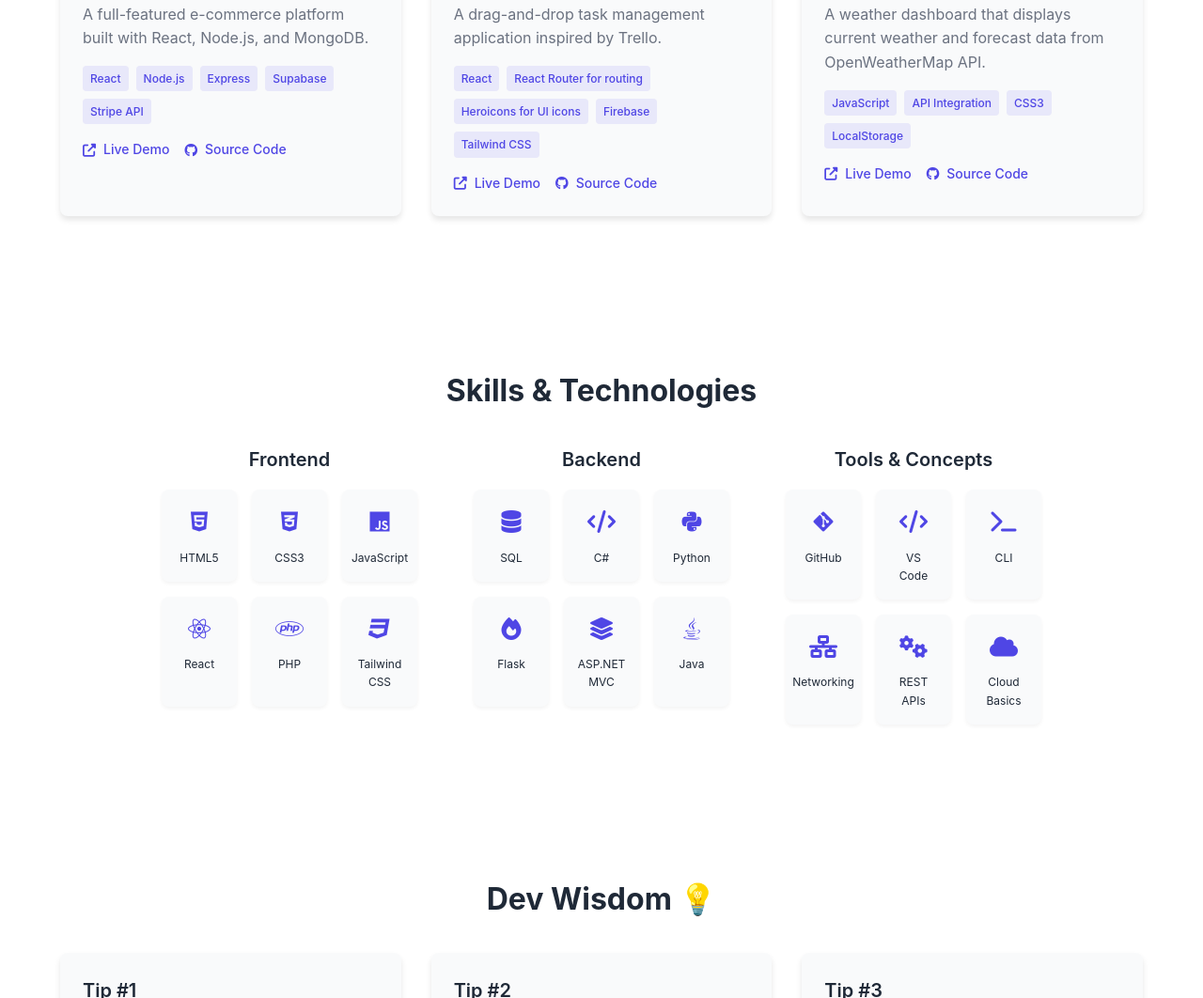
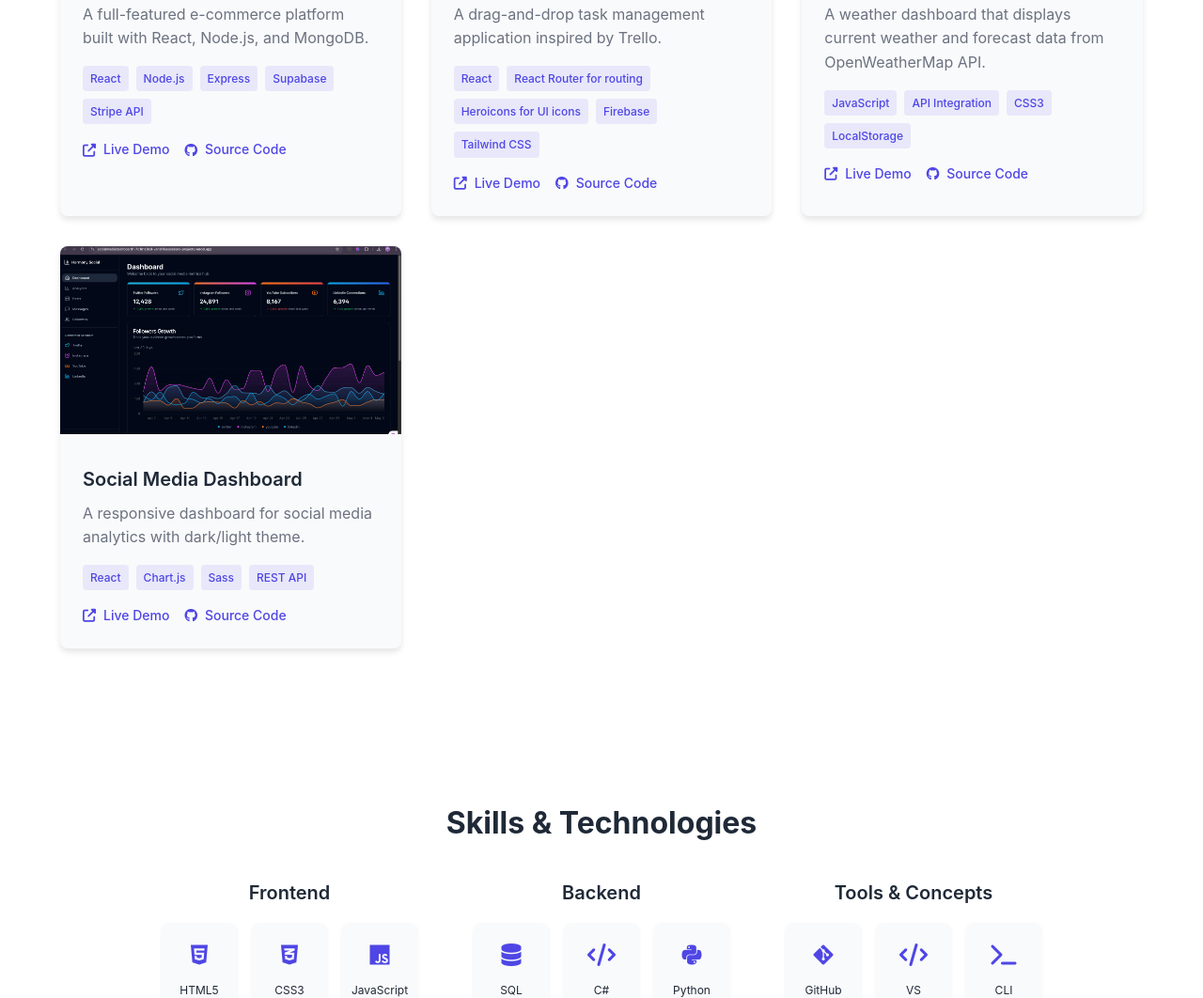
Before and after one commit to VanshikaSalekar/Vanshika-s_Portfolio, a plain HTML site: page index.html in a window 1280 px wide. Shown: the part 2074-3136 px from the top of the page at 94% size. Drawn offline with nearby package versions, Linux system fonts and the light colour scheme.

Commit message:
update again

```diff
--- a/index.html
+++ b/index.html
@@ -1366,15 +1366,15 @@
         technologies: ['JavaScript', 'API Integration', 'CSS3', 'LocalStorage'],
         liveLink: 'https://weatherdashboard1-one.vercel.app/',
         sourceLink: '#'
+      },
+      {
+        title: 'Social Media Dashboard',
+        description: 'A responsive dashboard for social media analytics with dark/light theme.',
+        image: 'assets/Screenshot 2025-05-05 at 9.49.02 AM.png',
+        technologies: ['React', 'Chart.js', 'Sass', 'REST API'],
+        liveLink: 'https://socialmediadashboard1.vercel.app/',
+        sourceLink: '#'
       }
-      //{
-        //title: 'Social Media Dashboard',
-        //description: 'A responsive dashboard for social media analytics with dark/light theme.',
-        //image: '/api/placeholder/300/200',
-        //technologies: ['React', 'Chart.js', 'Sass', 'REST API'],
-        //liveLink: '#',
-        //sourceLink: '#'
-      //},
       //{
         //title: 'Developer Blog',
         //description: 'A blog built with Gatsby and MDX for technical articles and tutorials.',
```
Also changed, not shown: assets/Screenshot 2025-05-05 at 9.49.02 AM.png (added), 1 other file.
